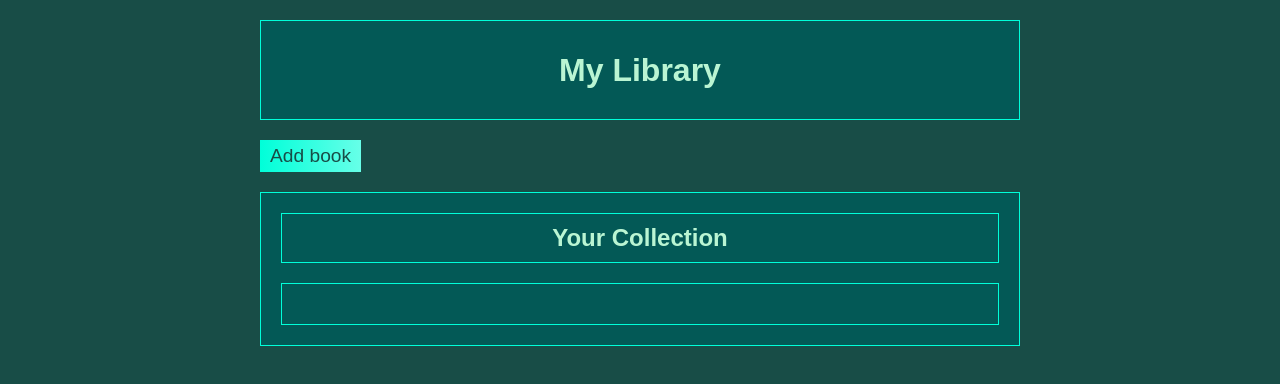
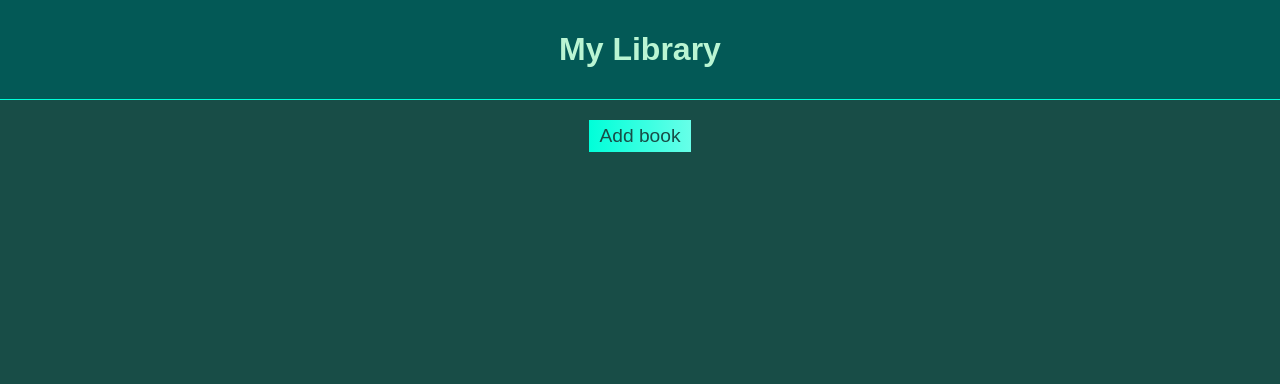
Before and after one commit to keekoa/library, a website: page index.html in a window 1280 px wide. Drawn offline with Linux system fonts and the light colour scheme; a web font is replaced by a local one.

Commit message:
Change styling and re-format script

```diff
--- a/index.html
+++ b/index.html
@@ -48,7 +48,6 @@
             </div>
         </div>
         <div class="collection-container">
-            <h1>Your Collection</h1>
             <div class="collection">
 
             </div>
--- a/script.js
+++ b/script.js
@@ -1,19 +1,9 @@
-// Modal control
-const openButton = document.getElementById('open-modal');
-const closeButton = document.getElementById('close-modal');
-const modal = document.querySelector('.new-book');
+// MAIN SCRIPT
 
-openButton.addEventListener('click', () => {
-    modal.classList.add('show');
-});
-
-closeButton.addEventListener('click', () => {
-    modal.classList.remove('show');
-});
-
-// Script
+// Array to store book objects
 let myLibrary = [];
 
+// Book object(s) constructor
 function Book(title, author, pages, isRead) {
     this.title = title;
     this.author = author;
@@ -21,10 +11,16 @@ function Book(title, author, pages, isRead) {
     this.isRead = isRead;
 }
 
+// Global variable for refresh e.g. connection.innerHTML = ''; before populateCollection();
 const collection = document.querySelector('.collection');
 
+// Hide collection
+const collectionContainer = document.querySelector('.collection-container');
+collectionContainer.style.display = 'none';
+
+// Add object to myLibrary[] on form submit
 const form = document.forms['form'];
-form.onsubmit = function (e) {
+form.onsubmit = e => {
     e.preventDefault();
 
     let title = document.getElementById('title').value;
@@ -43,11 +39,15 @@ form.onsubmit = function (e) {
 };
 
 function populateCollection() {
+    // Show collection
+    collectionContainer.style.display = '';
+
+    // i to iterate IDs
     let i = -1;
     for (let book in myLibrary) {
         i += 1;
 
-        // Elements
+        // Create elements
         const bookCard = document.createElement('div');
         const titleElement = document.createElement('h2');
         const authorElement = document.createElement('h3');
@@ -60,10 +60,10 @@ function populateCollection() {
         const removeButton = document.createElement('button');
         const readButton = document.createElement('button');
 
-        // Add an id to each book card
+        // Assign an id to each book card
         bookCard.setAttribute('id', `book-${i}`);
 
-        // Classlists
+        // Add classes
         bookCard.classList.add('book');
         titleElement.classList.add('title');
         authorElement.classList.add('author');
@@ -74,7 +74,7 @@ function populateCollection() {
         removeButton.classList.add('remove-button');
         readButton.classList.add('read-button');
 
-        // Append
+        // Add elements
         collection.appendChild(bookCard);
 
         bookCard.appendChild(titleElement);
@@ -91,7 +91,7 @@ function populateCollection() {
         if (myLibrary[book].isRead === false) { cardButtons.appendChild(readButton); }
         cardButtons.appendChild(removeButton);
 
-        // Content
+        // Add contents
         pageTitle.textContent = 'Pages';
         removeButton.textContent = 'X';
         readButton.textContent = 'Mark as read';
@@ -99,6 +99,8 @@ function populateCollection() {
         titleElement.textContent = myLibrary[book].title;
         authorElement.textContent = myLibrary[book].author;
         pagesElement.textContent = myLibrary[book].pages;
+
+        // Determine read/not read status
         if (myLibrary[book].isRead === true) {
             isReadElement.textContent = 'Already read';
             isReadElement.classList.add('already-read');
@@ -108,6 +110,7 @@ function populateCollection() {
             isReadElement.classList.add('not-read');
         }
 
+        // Add clicks listeners to 'remove' and 'mark as read' buttons
         removeButton.addEventListener('click', removeBook);
         readButton.addEventListener('click', markAsRead);
     }
@@ -120,6 +123,10 @@ function removeBook(e) {
     myLibrary.splice(bookId, 1);
     collection.innerHTML = '';
     populateCollection();
+
+    if (myLibrary.length === 0) {
+        collectionContainer.style.display = 'none';
+    }
 }
 
 function markAsRead(e) {
@@ -131,3 +138,17 @@ function markAsRead(e) {
     collection.innerHTML = '';
     populateCollection();
 }
+
+
+// Modal control
+const openButton = document.getElementById('open-modal');
+const closeButton = document.getElementById('close-modal');
+const modal = document.querySelector('.new-book');
+
+openButton.addEventListener('click', () => {
+    modal.classList.add('show');
+});
+
+closeButton.addEventListener('click', () => {
+    modal.classList.remove('show');
+});
--- a/style.css
+++ b/style.css
@@ -15,6 +15,22 @@
     margin: 0;
     border: 0;
     font-family: 'Anuphan', sans-serif;
+    scrollbar-width: thin;
+    scrollbar-color: var(--accent-color) var(--accent-color);
+}
+
+*::-webkit-scrollbar {
+  width: 5px;
+}
+
+*::-webkit-scrollbar-track {
+  background: transparent;
+}
+
+*::-webkit-scrollbar-thumb {
+  background-color: var(--accent-color);
+  border-radius: 12px;
+
 }
 
 html {
@@ -26,8 +42,8 @@ html {
 body {
     display: flex;
     flex-direction: column;
-    margin: 0 50px;
-    width: 60vw;
+
+    width: 100vw;
     min-width: 800px;
     font-size: 16px;
 }
@@ -38,11 +54,17 @@ header {
     align-items: center;
 
     background-color: var(--second-background-color);
-    border: 1px solid var(--accent-color);
-    margin: 20px;
+    border-bottom: 1px solid var(--accent-color);
+    margin-bottom: 20px;
     height: 100px;
 
     color: var(--main-text-color);
+}
+
+section {
+    display: flex;
+    flex-direction: column;
+    align-items: center;
 }
 
 .add-book {
@@ -50,8 +72,8 @@ header {
     color: var(--background-color);
     font-size: 1.2rem;
     font-weight: 500;
-    margin-left: 20px;
     padding: 5px 10px;
+    align-self: self-end;
 }
 
 .add-book:hover {
@@ -199,28 +221,15 @@ input:checked + .slider-green:before {
 }
 
 .collection-container {
-    background-color: var(--second-background-color);
-    border: 1px solid var(--accent-color);
-    margin: 20px;
-    padding: 20px;
-}
-
-.collection-container h1 {
-    background-color: var(--second-background-color);
-    color: var(--main-text-color);
-    border: 1px solid var(--accent-color);
-    padding: 10px;
-    text-align: center;
+    margin: 30px;
+    width: 60vw;
+    min-width: 500px;
 }
 
 .collection {
     display: grid;
-    grid-template-columns: repeat(auto-fill,minmax(250px, 1fr));
+    grid-template-columns: repeat(auto-fill,minmax(300px, 1fr));
     gap: 20px;
-    background-color: var(--second-background-color);
-    border: 1px solid var(--accent-color);
-    margin-top: 20px;
-    padding: 20px;
 }
 
 .book {
```
